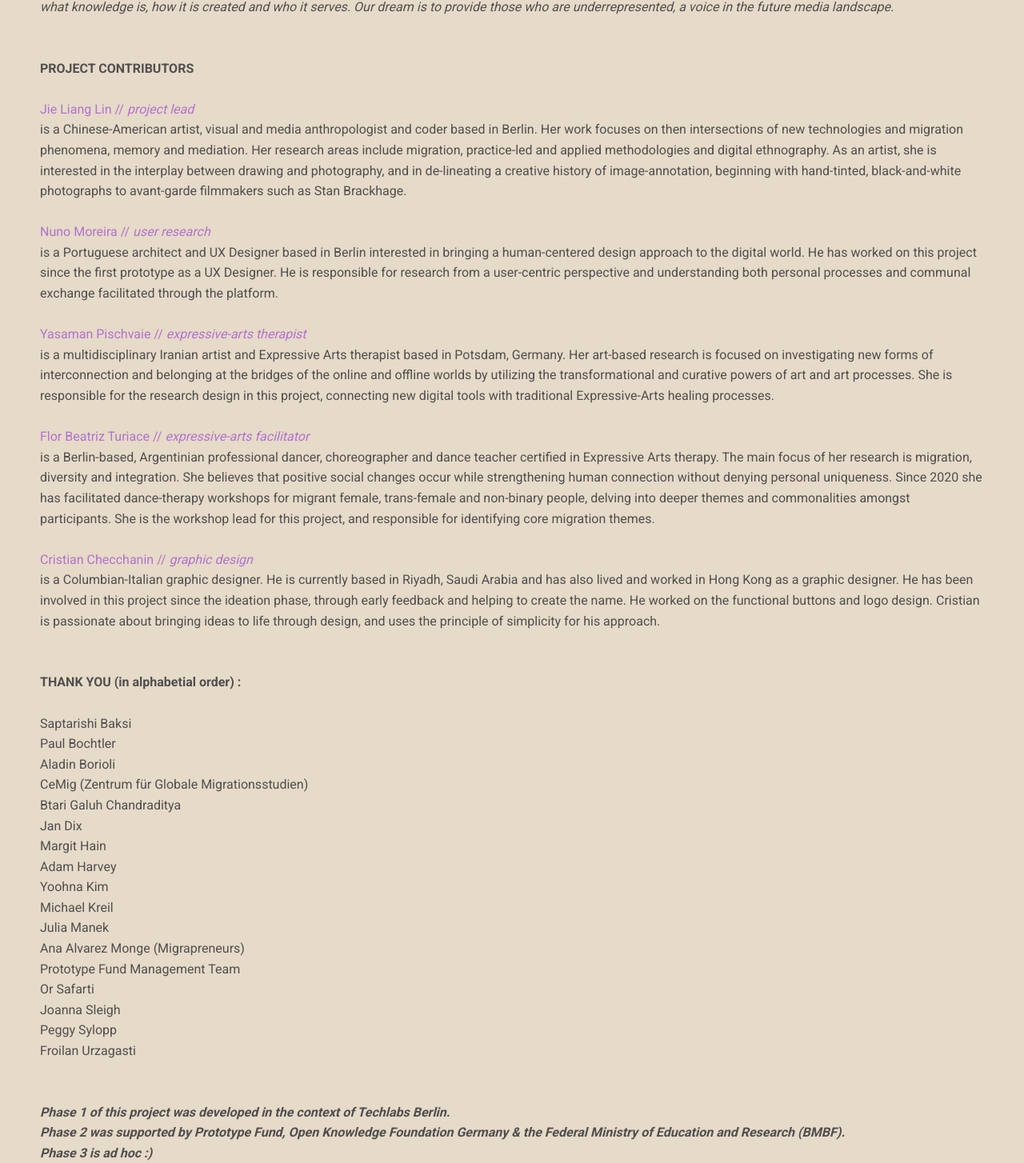
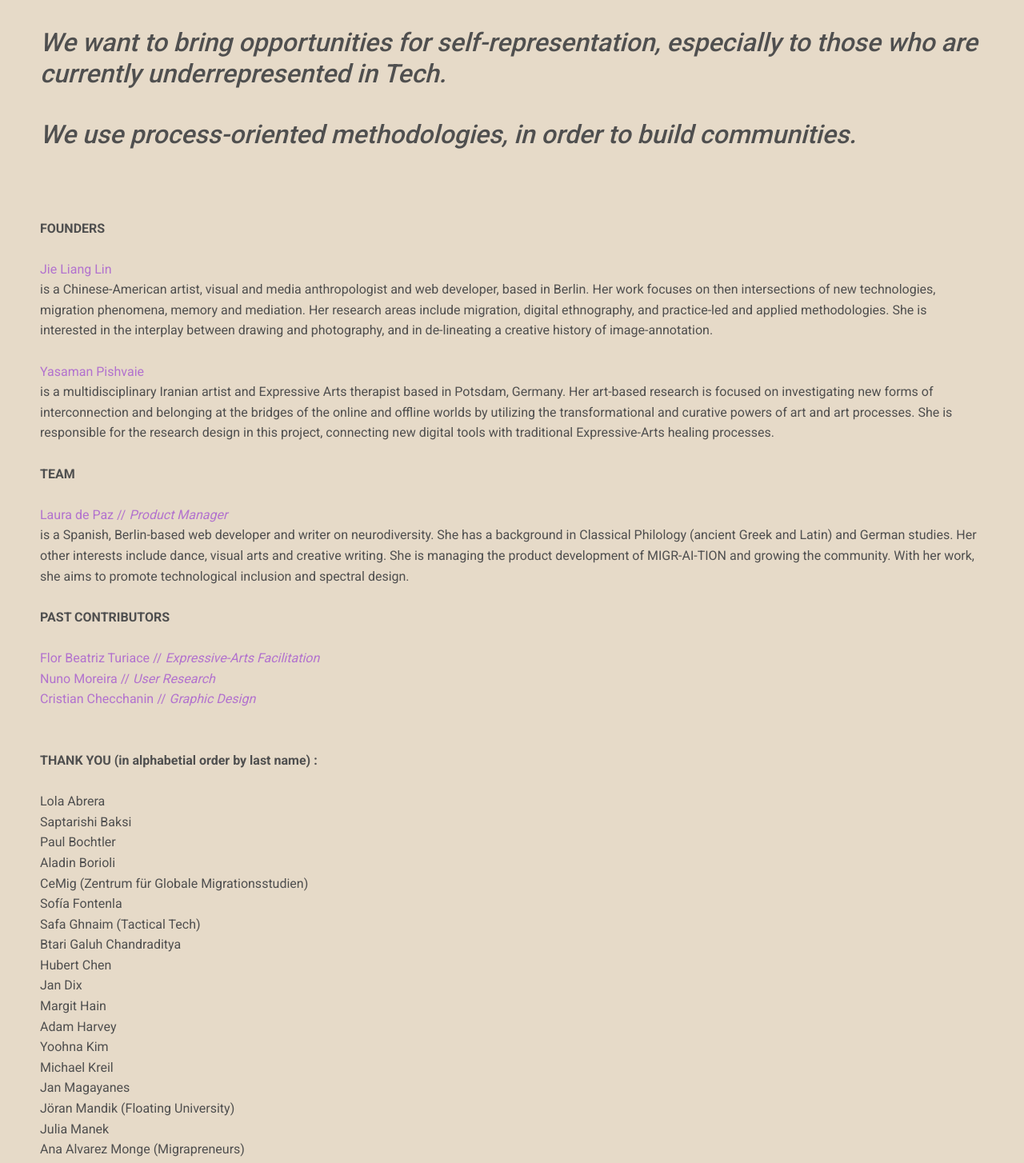
Before and after one commit to jielianglin/migr-ai-tion_III, a React (Create React App) app in the folder frontend/: page /about in a window 1280 px wide. Shown: the part 216-1670 px from the top of the page at 80% size. Built offline with nearby package versions, Linux system fonts and the light colour scheme.

Commit message:
Updated About Page

```diff
--- a/frontend/src/pages/About.js
+++ b/frontend/src/pages/About.js
@@ -1,4 +1,5 @@
 import React from "react";
+
 
 export default function About() {
     var style1 = {
@@ -11,34 +12,29 @@ export default function About() {
 
     return (
         <div style={style1}>
-            <span className="About"><i>
-                The liminal character of migration experiences is our departure from the quantifying influences of computer vision upon visual culture, and our modes of perception and being.
-                Not only do we want to counter the hegemonic media narratives about migration and (post)colonial societies, but
-                we also want to develop new models for building knowledge, participation and interconnectivity.
-                For our team, this means going beyond superficial tropes of “diversity”, and delving deeper into inquiries of what knowledge is,
-                how it is created and who it serves. Our dream is to provide those who are underrepresented, a voice in the future media landscape.
+            <h2><i>
+                We research diversity and technological inclusion, in order to develop new tools for co-creating AI.
+                <br />
+                <br />
+                We want to bring opportunities for self-representation, especially to those who are currently underrepresented in Tech.
+
+                <br />
+                <br />
+                We use process-oriented methodologies, in order to build communities.
             </i>
-            </span>
+            </h2>
             <br />
             <br />
             <br />
-            <div><b>PROJECT CONTRIBUTORS</b></div>
+            <div><b>FOUNDERS</b></div>
             <br />
-            <div ><span style={style2}>Jie Liang Lin // <i>project lead</i></span> <br />is a Chinese-American artist, visual and media anthropologist
-                and coder based in Berlin. Her work focuses on then intersections of new technologies and migration phenomena,
-                memory and mediation. Her research areas include migration, practice-led and applied methodologies and digital ethnography.
-                As an artist, she is interested in the interplay between drawing and photography, and in de-lineating a creative
-                history of image-annotation, beginning with hand-tinted, black-and-white photographs to avant-garde filmmakers
-                such as Stan Brackhage. </div>
+            <div ><span style={style2}>Jie Liang Lin </span> <br />is a Chinese-American artist, visual and media anthropologist
+                and web developer, based in Berlin. Her work focuses on then intersections of new technologies, migration phenomena,
+                memory and mediation. Her research areas include migration, digital ethnography, and practice-led and applied methodologies.
+                She is interested in the interplay between drawing and photography, and in de-lineating a creative
+                history of image-annotation. </div>
             <br />
-            <div> <span style={style2}> Nuno Moreira // <i>user research</i></span><br />
-                is a Portuguese architect and UX Designer based in Berlin interested in bringing a
-                human-centered design approach to the digital world. He has worked on this project
-                since the first prototype as a UX Designer. He is responsible for research
-                from a user-centric perspective and understanding both personal processes
-                and communal exchange facilitated through the platform.</div>
-            <br />
-            <div> <span style={style2}>Yasaman Pischvaie // <i>expressive-arts therapist</i></span> <br />
+            <div> <span style={style2}>Yasaman Pishvaie </span> <br />
                 is a multidisciplinary Iranian artist and Expressive Arts therapist based in Potsdam, Germany.
                 Her art-based research is focused on investigating new forms of interconnection and belonging
                 at the bridges of the online and offline worlds by utilizing the transformational and curative
@@ -47,37 +43,46 @@ export default function About() {
                 <br />
             </div>
             <br />
-            <div> <span style={style2}> Flor Beatriz Turiace // <i>expressive-arts facilitator</i> </span><br />
-                is a Berlin-based, Argentinian professional dancer, choreographer and dance teacher certified
-                in Expressive Arts therapy. The main focus of her research is migration, diversity and integration.
-                She believes that positive social changes occur while strengthening human connection without denying
-                personal uniqueness. Since 2020 she has facilitated dance-therapy workshops for migrant female,
-                trans-female and non-binary people, delving into deeper themes and commonalities amongst
-                participants. She is the workshop lead for this project, and responsible for identifying core migration themes.
+            <div><b>TEAM</b></div>
+            <br />
+            <div> <span style={style2}> Laura de Paz // <i>Product Manager</i> </span><br />
+                is a Spanish, Berlin-based web developer and writer on neurodiversity.
+                She has a background in Classical Philology (ancient Greek and Latin) and German studies.
+                Her other interests include dance, visual arts and creative writing.
+                She is managing the product development of MIGR-AI-TION and growing the community.
+                With her work, she aims to promote technological inclusion and spectral design.
                 <br />
             </div>
             <br />
-            <div> <span style={style2}> Cristian Checchanin // <i>graphic design</i> </span><br />
-                is a Columbian-Italian graphic designer. He is currently based in Riyadh, Saudi Arabia
-                and has also lived and worked in Hong Kong as a graphic designer. He has been involved in this project since the
-                ideation phase, through early feedback and helping to create the name. He worked on the functional buttons and logo design.
-                Cristian is passionate about bringing ideas to life through design, and uses the principle of simplicity for his approach.
+            <div><b>PAST CONTRIBUTORS</b></div>
+            <br />
+            <div> <span style={style2}> Flor Beatriz Turiace // <i>Expressive-Arts Facilitation</i> </span><br />
+            </div>
+            <div> <span style={style2}> Nuno Moreira // <i>User Research</i> </span><br />
+            </div>
+            <div> <span style={style2}> Cristian Checchanin // <i>Graphic Design</i> </span><br />
             </div>
             <br />
             <br />
-            <span><b>THANK YOU (in alphabetial order) :</b></span>
+            <span><b>THANK YOU (in alphabetial order by last name) :</b></span>
             <br />
             <br />
+            Lola Abrera <br />
             Saptarishi Baksi <br />
             Paul Bochtler<br />
             Aladin Borioli<br />
             CeMig (Zentrum für Globale Migrationsstudien)<br />
+            Sofía Fontenla <br />
+            Safa Ghnaim (Tactical Tech)<br />
             Btari Galuh Chandraditya<br />
+            Hubert Chen <br />
             Jan Dix<br />
             Margit Hain<br />
             Adam Harvey<br />
             Yoohna Kim<br />
             Michael Kreil<br />
+            Jan Magayanes <br />
+            Jöran Mandik (Floating University)<br />
             Julia Manek<br />
             Ana Alvarez Monge (Migrapreneurs)<br />
             Prototype Fund Management Team <br />
@@ -88,12 +93,13 @@ export default function About() {
             <br />
             <br />
             <span className="description">
-                <i><b>Phase 1 of this project was developed in the context of Techlabs Berlin.
+                <i>
+                    ...
                     <br />
-                    Phase 2 was supported by Prototype Fund, Open Knowledge Foundation Germany & the Federal Ministry of Education and Research (BMBF).</b></i>
-                <br />
-                <b><i>Phase 3 is ad hoc :)</i></b></span>
+                    Supported by Prototype Fund, Open Knowledge Foundation Germany & the Federal Ministry of Education and Research (BMBF).
+                </i>
+            </span >
 
-        </div>
+        </div >
     );
 }
```
Also changed, not shown: frontend/src/pages/About.css (added, +15 -0 lines).
